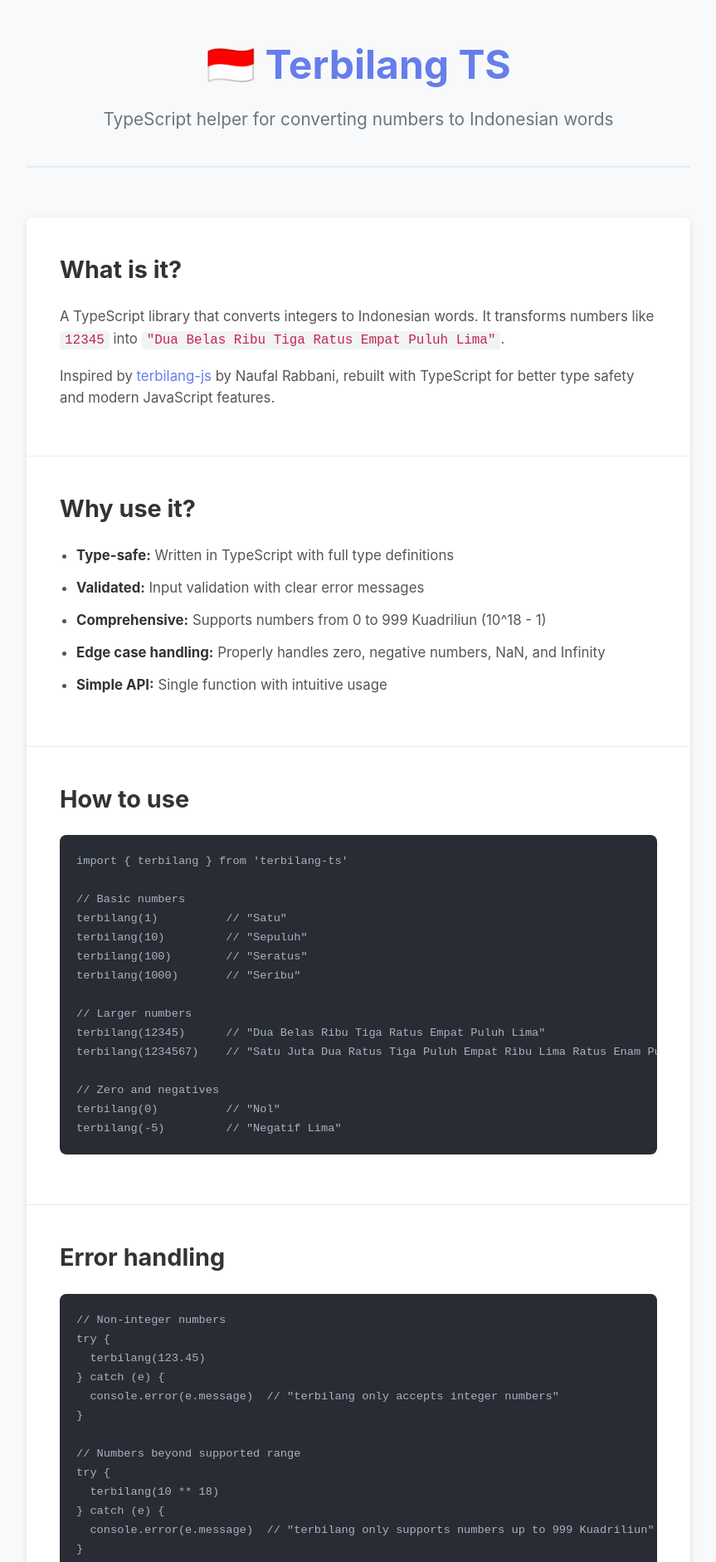
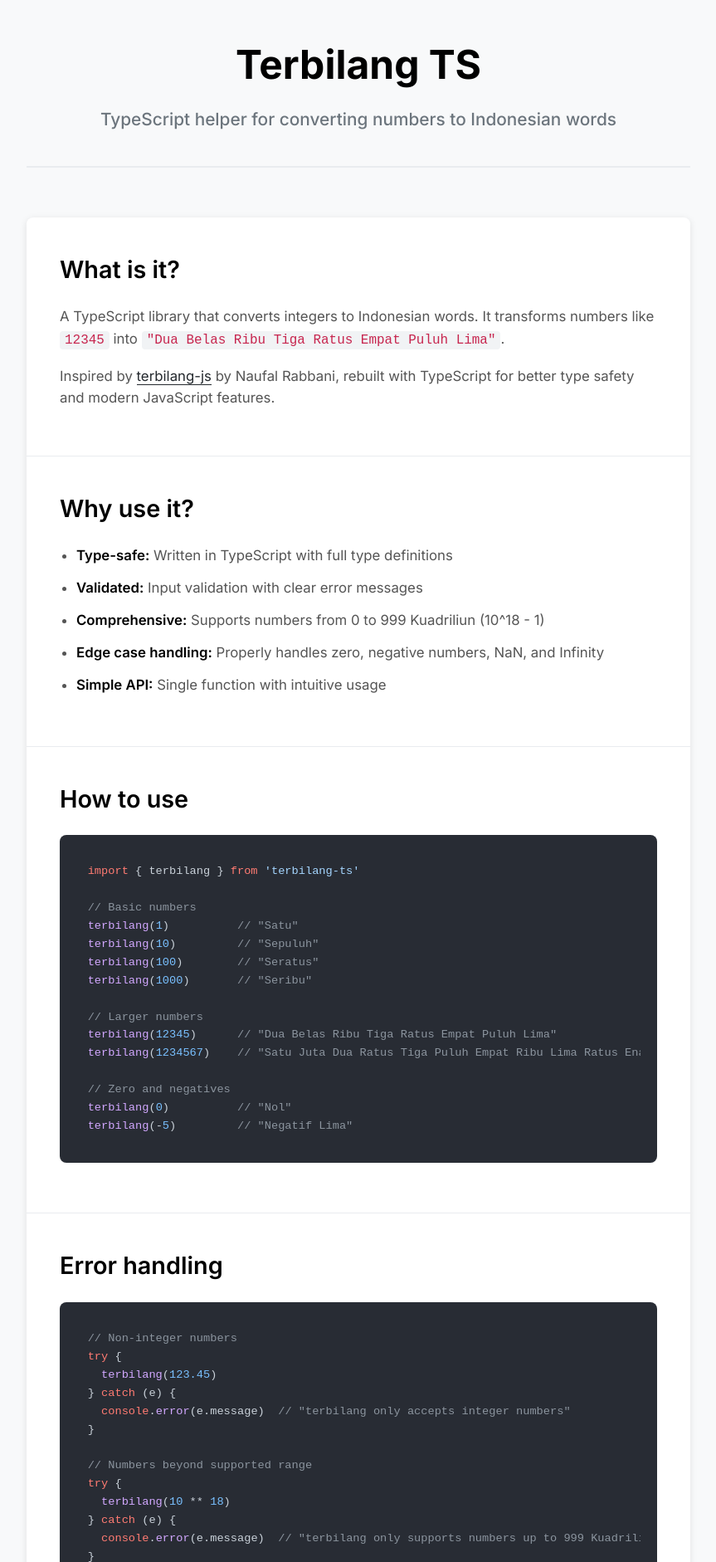
Before and after one commit to gasatrya/terbilang-ts, a website built with Vite: page index.html in a window 1280 px wide. Shown: the top 1882 px of the page at 83% size, without its empty margins (208-1071 px from the left). Built offline with nearby package versions, Linux system fonts and the light colour scheme.

Commit message:
style: add Inter font, syntax highlighting, and black title
- Added Inter font via Google Fonts
- Integrated highlight.js for syntax highlighting
- Changed title color from purple to black (#000)
- Added language classes to code blocks
- Improved link styling with underline
- Enhanced typography with proper font weights

```diff
--- a/index.html
+++ b/index.html
@@ -4,12 +4,16 @@
     <meta charset="UTF-8" />
     <meta name="viewport" content="width=device-width, initial-scale=1.0" />
     <title>Terbilang TS - Number to Indonesian Words</title>
+    <link rel="preconnect" href="https://fonts.googleapis.com">
+    <link rel="preconnect" href="https://fonts.gstatic.com" crossorigin>
+    <link href="https://fonts.googleapis.com/css2?family=Inter:wght@400;500;600;700&display=swap" rel="stylesheet">
+    <link rel="stylesheet" href="https://cdnjs.cloudflare.com/ajax/libs/highlight.js/11.9.0/styles/github-dark.min.css">
     <link rel="stylesheet" href="src/style.css" />
   </head>
   <body>
     <div class="container">
       <header>
-        <h1>🇮🇩 Terbilang TS</h1>
+        <h1>Terbilang TS</h1>
         <p class="subtitle">TypeScript helper for converting numbers to Indonesian words</p>
       </header>
 
@@ -41,7 +45,7 @@
         <section class="section">
           <h2>How to use</h2>
           <div class="code-block">
-            <pre><code>import { terbilang } from 'terbilang-ts'
+            <pre><code class="language-typescript">import { terbilang } from 'terbilang-ts'
 
 // Basic numbers
 terbilang(1)          // "Satu"
@@ -62,7 +66,7 @@ terbilang(-5)         // "Negatif Lima"</code></pre>
         <section class="section">
           <h2>Error handling</h2>
           <div class="code-block">
-            <pre><code>// Non-integer numbers
+            <pre><code class="language-typescript">// Non-integer numbers
 try {
   terbilang(123.45)
 } catch (e) {
@@ -85,7 +89,7 @@ terbilang(Infinity)  // ""</code></pre>
         <section class="section">
           <h2>Installation</h2>
           <div class="code-block">
-            <pre><code>npm install terbilang-ts</code></pre>
+            <pre><code class="language-bash">npm install terbilang-ts</code></pre>
           </div>
           <p>Or copy the <a href="https://github.com/gasatrya/terbilang-ts/blob/main/src/terbilang.ts" target="_blank">terbilang.ts</a> file directly to your project.</p>
         </section>
@@ -117,5 +121,12 @@ terbilang(Infinity)  // ""</code></pre>
         </footer>
       </main>
     </div>
+
+    <script src="https://cdnjs.cloudflare.com/ajax/libs/highlight.js/11.9.0/highlight.min.js"></script>
+    <script>
+      document.addEventListener('DOMContentLoaded', () => {
+        hljs.highlightAll()
+      })
+    </script>
   </body>
 </html>
--- a/src/style.css
+++ b/src/style.css
@@ -1,5 +1,5 @@
 :root {
-  font-family: -apple-system, BlinkMacSystemFont, 'Segoe UI', Roboto, Oxygen, Ubuntu, Cantarell, sans-serif;
+  font-family: 'Inter', -apple-system, BlinkMacSystemFont, 'Segoe UI', Roboto, Oxygen, Ubuntu, Cantarell, sans-serif;
   line-height: 1.6;
   color: #213547;
   background-color: #f8f9fa;
@@ -31,12 +31,14 @@ header {
 header h1 {
   font-size: 3rem;
   margin-bottom: 10px;
-  color: #667eea;
+  color: #000;
+  font-weight: 700;
 }
 
 .subtitle {
   font-size: 1.3rem;
   color: #6c757d;
+  font-weight: 500;
 }
 
 main {
@@ -58,7 +60,8 @@ main {
 .section h2 {
   font-size: 1.8rem;
   margin-bottom: 20px;
-  color: #333;
+  color: #000;
+  font-weight: 600;
 }
 
 .section p {
@@ -88,12 +91,13 @@ code {
 }
 
 a {
-  color: #667eea;
+  color: #24292e;
   text-decoration: none;
+  border-bottom: 1px solid #24292e;
 }
 
 a:hover {
-  text-decoration: underline;
+  border-bottom-color: transparent;
 }
 
 .code-block {
@@ -108,13 +112,11 @@ a:hover {
   font-family: 'Courier New', Courier, monospace;
   font-size: 0.9rem;
   line-height: 1.6;
-  color: #abb2bf;
 }
 
 .code-block code {
   background: none;
   padding: 0;
-  color: #abb2bf;
 }
 
 footer {
@@ -130,11 +132,18 @@ footer p {
 
 footer a {
   margin: 0 10px;
-  color: #667eea;
+  border-bottom: 1px solid #6c757d;
+  color: #6c757d;
+}
+
+footer a:hover {
+  color: #000;
+  border-bottom-color: #000;
 }
 
 strong {
-  color: #333;
+  color: #000;
+  font-weight: 600;
 }
 
 @media (max-width: 640px) {
```
